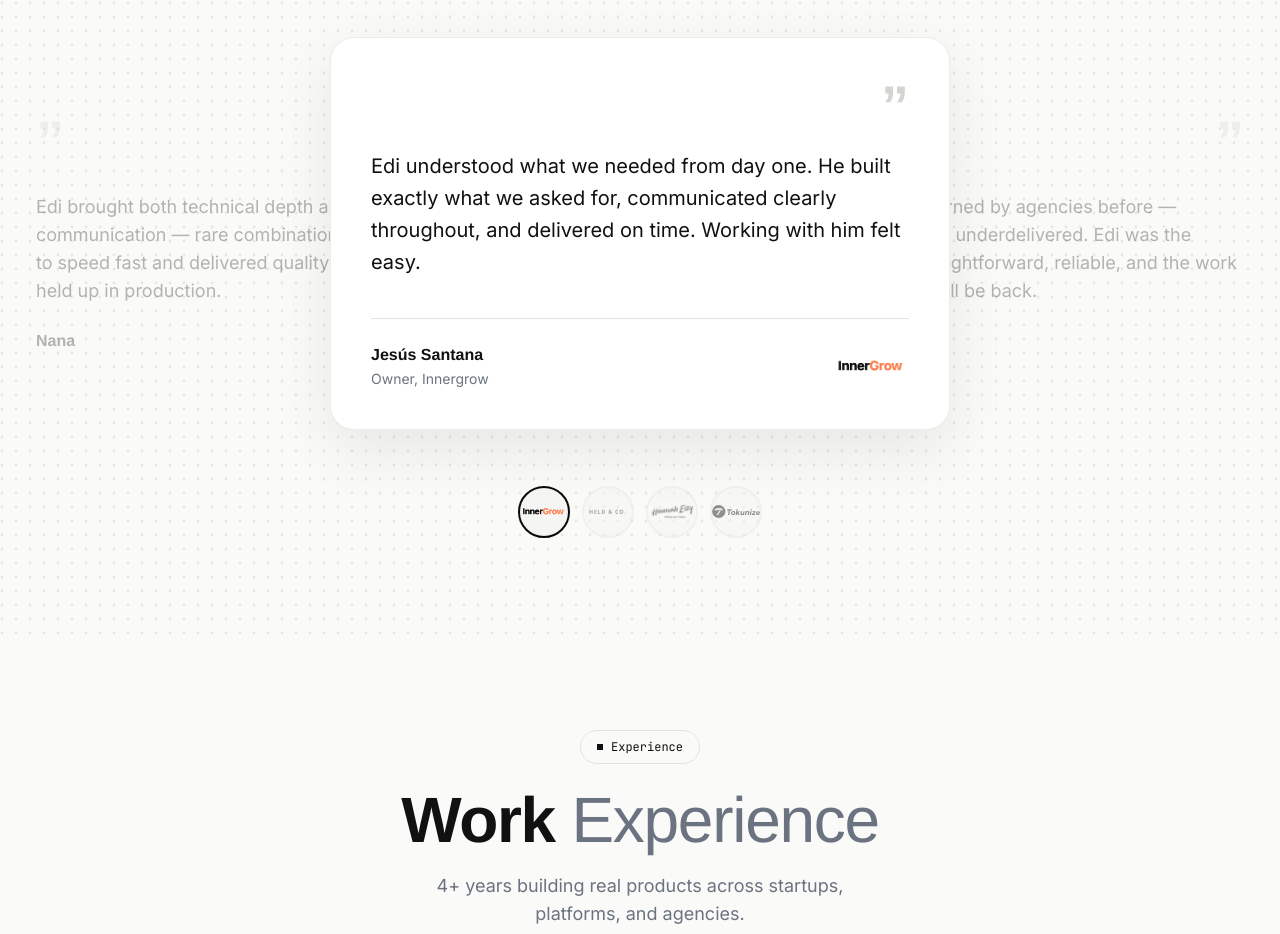
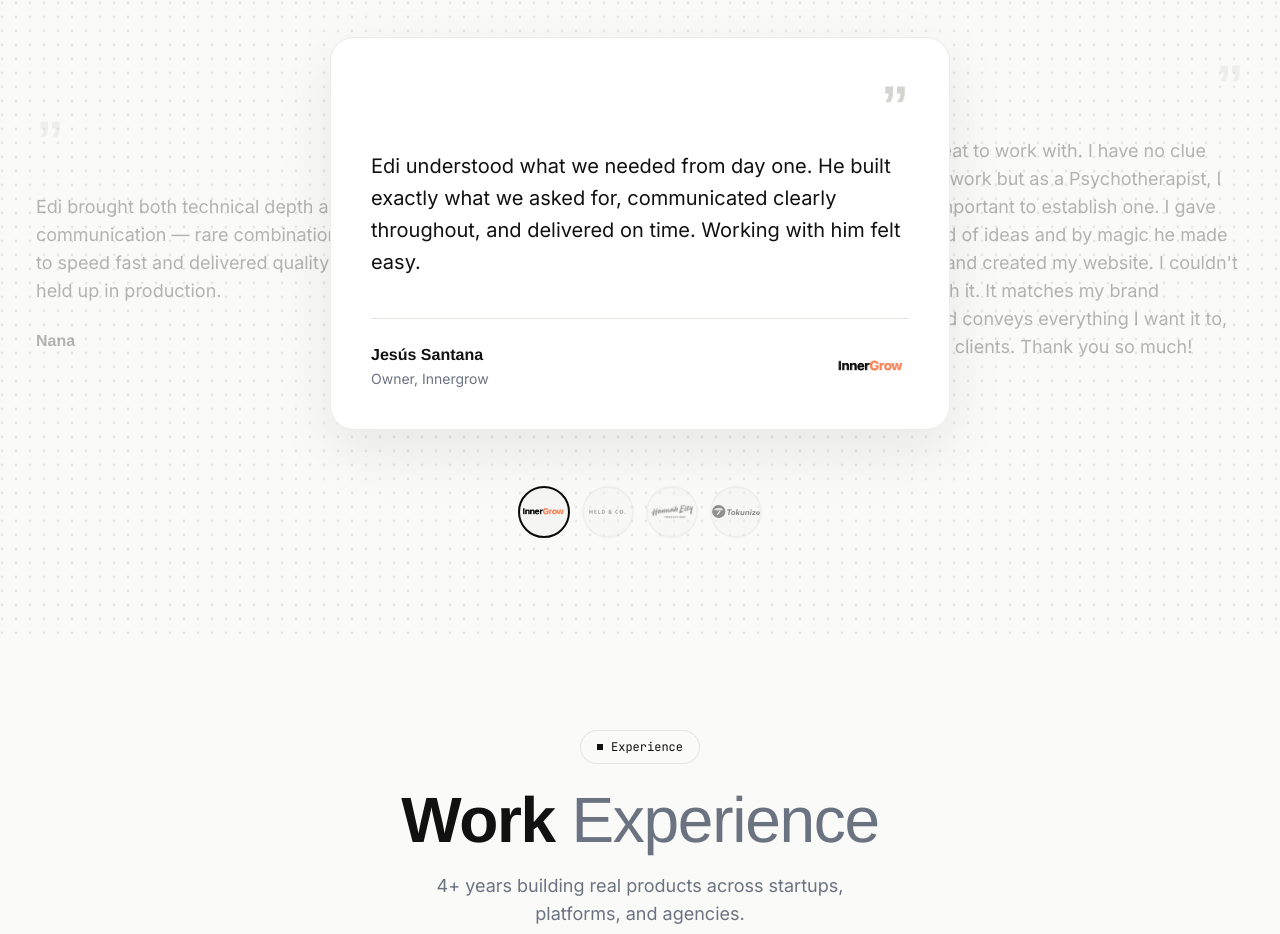
Before and after one commit to edijavier99/porfolio, a Next.js app: page / in a window 1280 px wide. Shown: the part 5738-6672 px from the top of the page. Built offline with nearby package versions, Linux system fonts and the light colour scheme; no server answers; a web font is replaced by a local one.

Commit message:
Update Alice Gormer testimonial with real client quote
Co-Authored-By: Claude Sonnet 4.6 <noreply@anthropic.com>

```diff
--- a/components/TestimonialSection.jsx
+++ b/components/TestimonialSection.jsx
@@ -18,7 +18,7 @@ const testimonials = [
     company: 'Held & Co',
     role: 'Owner',
     logo: '/images/heldandco.png',
-    quote: "We'd been burned by agencies before — overpromised, underdelivered. Edi was the opposite. Straightforward, reliable, and the work was solid. We'll be back.",
+    quote: "Edi was so great to work with. I have no clue how websites work but as a Psychotherapist, I knew it was important to establish one. I gave Edi a whirlwind of ideas and by magic he made sense of it all and created my website. I couldn't be happier with it. It matches my brand messaging and conveys everything I want it to, to prospective clients. Thank you so much!",
   },
   {
     id: 'hannahelsy',
```
